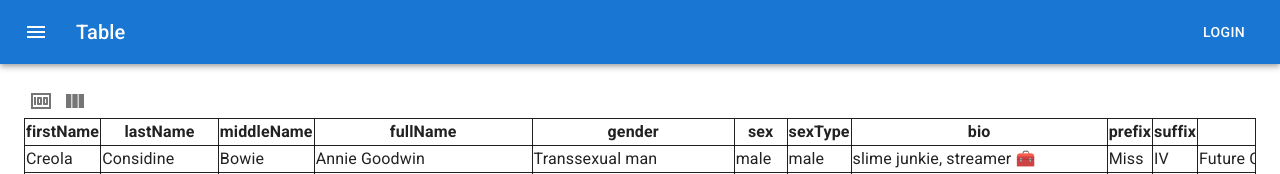
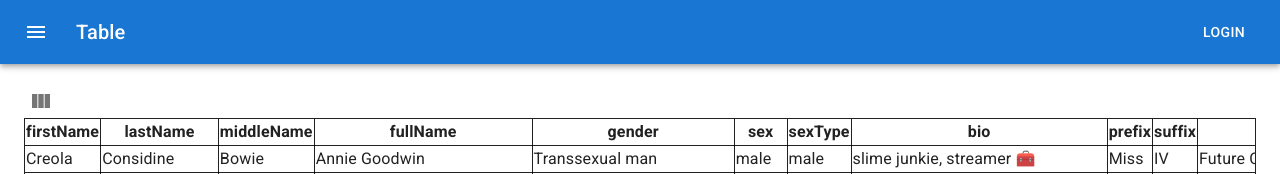
Before and after one commit to stdAlexTikhonov/table, a React (Vite) app in the folder apps/table/: page /basic in a window 1280 px wide. Shown: the top 174 px of the page. Built offline with nearby package versions, Linux system fonts and the light colour scheme; a web font is replaced by a local one.

Commit message:
fix(TASK-16): removed 100% button

```diff
--- a/apps/table/src/pages/Basic/Basic.tsx
+++ b/apps/table/src/pages/Basic/Basic.tsx
@@ -4,7 +4,6 @@ import { useCommon } from "../../hooks";
 import styles from './Basic.module.scss';
 import IconButton from "@mui/material/IconButton";
 import Badge from '@mui/material/Badge';
-import MoneyIcon from '@mui/icons-material/Money';
 import ViewColumnIcon from '@mui/icons-material/ViewColumn';
 
 
@@ -15,16 +14,13 @@ export const Basic = () => {
   const [fixed, setFixed] = useState(false);
   const isMobile = /iPhone|iPad|iPod|Android/i.test(navigator.userAgent);
 
-  const pcwidth = (len < 10 || handred) ? '100%' : `${len * (100/count)}%`;
-  const mobilewidth = `${len * (100/count)}%`;
+  const width = (len < 10 || handred) ? '100%' : `${len * (100/count)}%`;
 
-  const handleClickH = () => setHandred(prev => !prev);
-  const handleClickF = () => {
-    if (handred && !fixed) {
-      handleSetCount(10);
-      setFixed(true);
-    } else if (handred && fixed) {
+  const handleClick = () => {
+    if (handred && fixed) {
       setFixed(false);
+    } else if (handred) {
+      setHandred(false);
     } else if (!fixed) {
       handleSetCount(2);
       setFixed(true);
@@ -37,7 +33,7 @@ export const Basic = () => {
     } else if (count === 8) {
       handleSetCount(10);
     } else if (count === 10) {
-      setFixed(false);
+      setHandred(true);
     }
   };
 
@@ -65,14 +61,13 @@ export const Basic = () => {
 
   return (<div className={styles.wrapper}>
       <div className={styles.toolbar}>
-        <IconButton size='small' color={handred ? 'primary' : 'default'} disabled={isMobile} onClick={handleClickH}><MoneyIcon /></IconButton>
-        <Badge badgeContent={fixed ? count : null} color="primary">
-          <IconButton size='small' color={fixed ? 'primary' : 'default'} onClick={handleClickF}><ViewColumnIcon /></IconButton>
+        <Badge badgeContent={fixed || handred ? handred ? len : count : null} color="primary">
+          <IconButton size='small' color={fixed ? 'primary' : 'default'} onClick={handleClick}><ViewColumnIcon /></IconButton>
         </Badge>
       </div>
       <div style={{ flexGrow: 1, height: 0 }}>
         <div className={styles.root}>
-          <table className={styles.table} style={{ width: isMobile ? mobilewidth : pcwidth, tableLayout: fixed ? 'fixed' : 'auto' }}>
+          <table className={styles.table} style={{ width, tableLayout: fixed ? 'fixed' : 'auto' }}>
             <thead>
               <tr>
                 {
```
